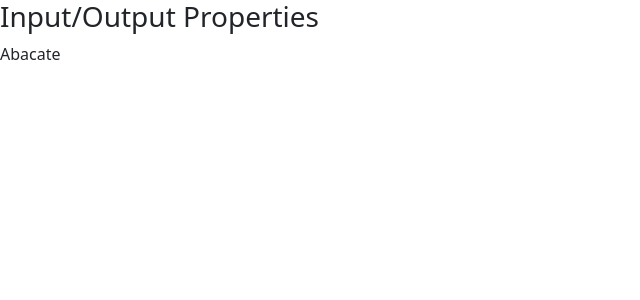
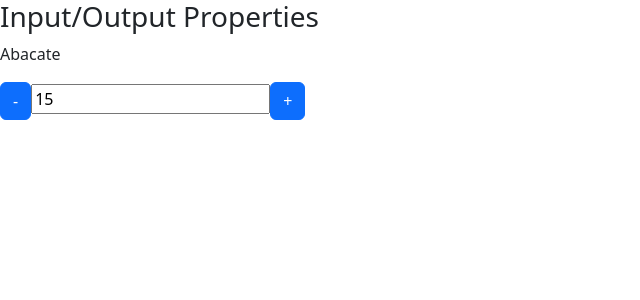
Before and after one commit to Micael-Macedo/data-binding, an Angular app: page / in a window 1280 px wide. Shown: the top 300 px of the page, without its empty margins (0-640 px from the left). Built offline with nearby package versions, Linux system fonts and the light colour scheme.

Commit message:
feat: add output properties

```diff
--- a/src/app/data-binding/data-binding.component.html
+++ b/src/app/data-binding/data-binding.component.html
@@ -78,5 +78,8 @@
   <article>
     <h3>Input/Output Properties</h3>
     <app-curso [nome]="nomeCurso"></app-curso>
+    <contador [valor]="valorInicial"
+      (mudouValor)="onMudouValor($event)"
+    ></contador>
   </article>
 </section>
--- a/src/app/data-binding/data-binding.component.ts
+++ b/src/app/data-binding/data-binding.component.ts
@@ -2,11 +2,12 @@ import { Component } from '@angular/core';
 import { TwoWayDataComponent } from "./two-way-data/two-way-data.component";
 import { FormsModule } from '@angular/forms';
 import { InputPropertyComponent } from "../input-property/input-property.component";
+import { OutputPropertyComponent } from '../output-property/output-property.component';
 
 @Component({
   selector: 'app-data-binding',
   standalone: true,
-  imports: [TwoWayDataComponent, FormsModule, InputPropertyComponent],
+  imports: [TwoWayDataComponent, FormsModule, InputPropertyComponent, OutputPropertyComponent],
   templateUrl: './data-binding.component.html',
   styleUrl: './data-binding.component.scss'
 })
@@ -18,8 +19,14 @@ export class DataBindingComponent {
   valorAtual:string = ""
   valorSalvo:string = ""
   isMouseOver:boolean = false
+  valorInicial:number = 15
 
   nomeCurso: string = 'Abacate'
+
+
+  onMudouValor(evento:any){
+    console.log(evento.novoValor)
+  }
 
   getValor(){
     return 1
--- /dev/null
+++ b/src/app/output-property/output-property.component.html
@@ -0,0 +1,5 @@
+<div>
+  <button class="btn btn-primary" (click)="decrementar()">-</button>
+  <input type="text" [value]="valor" readonly>
+  <button class="btn btn-primary" (click)="incrementar()">+</button>
+</div>
--- /dev/null
+++ b/src/app/output-property/output-property.component.ts
@@ -0,0 +1,24 @@
+import { Component, EventEmitter, Input, Output } from '@angular/core';
+import { FormsModule } from '@angular/forms';
+
+@Component({
+  selector: 'contador',
+  standalone: true,
+  imports: [FormsModule],
+  templateUrl: './output-property.component.html',
+  styleUrl: './output-property.component.scss'
+})
+export class OutputPropertyComponent {
+  @Input('valor') valor: number = 0
+
+  @Output() mudouValor = new EventEmitter<any>()
+
+  incrementar(){
+    this.valor++
+    this.mudouValor.emit({novoValor: this.valor})
+  }
+  decrementar(){
+    this.valor--
+    this.mudouValor.emit({novoValor: this.valor})
+  }
+}
```
Also changed, not shown: src/app/output-property/output-property.component.scss (added), 1 other file (tests, documents, lock files or other folders).
